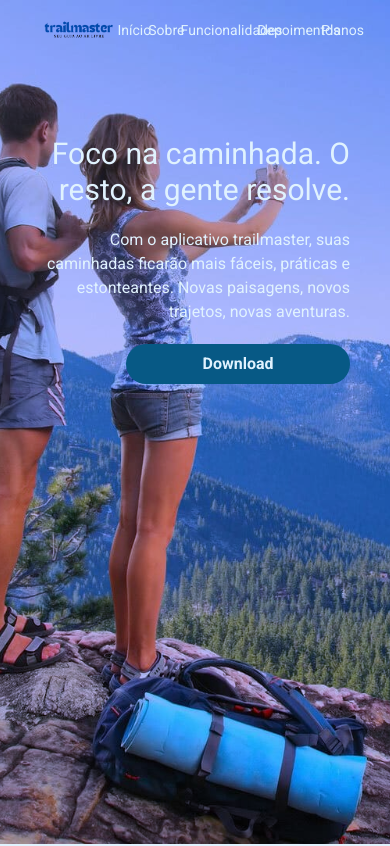
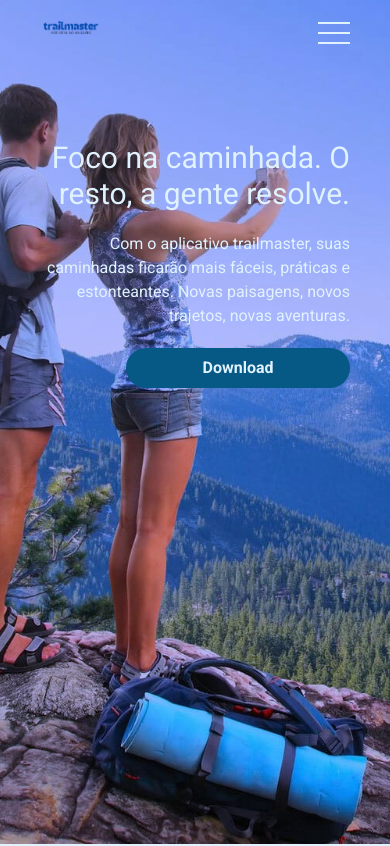
Before and after one commit to Dian-New-Dev/RLP-4, a React (Vite) app: page / in a window 390 px wide. Shown: the top 846 px of the page. Built offline with nearby package versions, Linux system fonts and the light colour scheme.

Commit message:
hamburguer implementado, faltando transicao mais atraente

```diff
--- a/src/CTA.tsx
+++ b/src/CTA.tsx
@@ -2,7 +2,7 @@ import React from 'react';
 
 const CTA: React.FC = () => {
     return (
-        <div className='font-roboto bg-sky-900 flex flex-col justify-center items-center p-16 gap-16'>
+        <div id="D" className='font-roboto bg-sky-900 flex flex-col justify-center items-center p-16 gap-16'>
             <h4 className='text-sky-200 text-2xl'>Saúde, aventura, companhia. Tudo na palma da sua mão.</h4>
             <button className="bg-sky-800 hover:bg-sky-900 font-bold py-2 px-4 rounded-full text-sky-100 font-roboto w-56">Baixar Grátis</button>
         </div>
--- a/src/Depoimentos.tsx
+++ b/src/Depoimentos.tsx
@@ -3,7 +3,7 @@ import Estrelas from "./Estrelas"
 
 const Depoimentos:React.FC = () => {
     return (
-        <div className="font-roboto bg-sky-100 flex flex-col justify-center items-center p-16 gap-16">
+        <div id="C" className="font-roboto bg-sky-100 flex flex-col justify-center items-center p-16 gap-16">
             <h2 className="font-roboto text-2xl font-bold text-sky-950">Depoimentos</h2>
             <div className="flex gap-4">
                 <div className="flex flex-col items-center flex-1 justify-between text-center gap-2">
--- a/src/Funcionalidades.tsx
+++ b/src/Funcionalidades.tsx
@@ -2,8 +2,8 @@ import React from "react";
 
 const Funcionalidades:React.FC = () => {
     return (
-        <div className="font-roboto bg-sky-100 flex flex-col justify-center items-center p-16 gap-16">
-            <h2 className="font-roboto text-2xl font-bold text-sky-950">Sobre o Trailmaster</h2>
+        <div id="B" className="font-roboto bg-sky-100 flex flex-col justify-center items-center p-16 gap-16">
+            <h2 className="font-roboto text-2xl font-bold text-sky-950">Funcionalidades</h2>
             <div className="flex gap-4">
                 <div className="text-center">
                     <h3 className="text-1xl">Planejamento de Rotas</h3>
--- /dev/null
+++ b/src/Hamburguer.tsx
@@ -0,0 +1,42 @@
+import React from 'react';
+import { useState } from 'react';
+
+
+const Hamburguer: React.FC = () => {
+
+    const [isHambVisible, setisHambVisible] = useState(false);
+
+    function abreFechaHamb() {
+        setisHambVisible(!isHambVisible);
+    }
+
+
+
+
+
+
+    return (
+        <div className='w-full relative'>
+            <div onClick={abreFechaHamb} id="hamb-lines-container" className='flex flex-col gap-2 items-end pt-0.5 cursor-pointer'>
+                <div className='bg-sky-100 w-8 h-0.5'></div>
+                <div className='bg-sky-100 w-8 h-0.5'></div>
+                <div className='bg-sky-100 w-8 h-0.5'></div>
+
+            </div>
+
+            <div id="hamb-painel" className='w-1/2 h-full absolute right-0 top-7 text-center'>
+                <div className=
+                {`transition-all flex duration-500  ease-in-out flex-col py-2 px-6 gap-2 font-roboto bg-sky-800 font-bold text-sky-100 rounded-lg ${isHambVisible ? 'opacity-100' : 'opacity-0'}`}>
+                    <a onClick={abreFechaHamb} className=' hover:bg-sky-900' href="#A">Sobre</a>
+                    <a onClick={abreFechaHamb} className=' hover:bg-sky-900' href="#B">Funcionalidades</a>
+                    <a onClick={abreFechaHamb} className=' hover:bg-sky-900' href="#C">Depoimentos</a>
+                    <a onClick={abreFechaHamb} className=' hover:bg-sky-900' href="#D">Planos</a>
+                </div>
+            </div>
+        </div>
+    )
+}
+
+
+
+export default Hamburguer;
--- a/src/Header.tsx
+++ b/src/Header.tsx
@@ -1,22 +1,49 @@
 import React from 'react';
+import { useState, useEffect } from 'react'; // 1 - importa useState
+import Hamburguer from './Hamburguer';
 
 const Header: React.FC = () => {
+
+    const viewportWidth = window.innerWidth;
+    const [showHamburguer, setShowHamburguer] = useState(false); //2 - Inicializa o Estado
+
+
+    useEffect(() => {
+        if (viewportWidth < 801)
+            setShowHamburguer(!showHamburguer);
+
+
+    }, []);
+
+
+    if (showHamburguer) { //se showhamburguer está true, mostrar retornar hamburguer
         return (
-        <div className="flex w-full">
+            <div id="A" className="flex w-full">
+                <div className="w-3/12">
+                    <img className="w-48" src="images/logo-bg.png" alt="Logo" />
+                </div>
+
+                <Hamburguer />
+            </div>
+        )
+    } else {
+        return (
+            <div id="A" className="flex w-full">
                 <div className="w-3/12">
                     <img className="w-48" src="images/logo-bg.png" alt="Logo" />
                 </div>
 
                 <nav className="w-3/4 flex justify-end items-center gap-2 lg:gap-7 text-sm lg:text-base">
-                <a className="font-roboto text-sky-100 hover:text-sky-300" href="#">Início</a>
-                <a className="font-roboto text-sky-100 hover:text-sky-300" href="#">Sobre</a>
-                <a className="font-roboto text-sky-100 hover:text-sky-300" href="#">Funcionalidades</a>
-                <a className="font-roboto text-sky-100 hover:text-sky-300" href="#">Depoimentos</a>
-                <a className="font-roboto text-sky-100 hover:text-sky-300" href="#">Planos</a>
+                    <a className="font-roboto text-sky-100 hover:text-sky-300" href="#A">Sobre</a>
+                    <a className="font-roboto text-sky-100 hover:text-sky-300" href="#B">Funcionalidades</a>
+                    <a className="font-roboto text-sky-100 hover:text-sky-300" href="#C">Depoimentos</a>
+                    <a className="font-roboto text-sky-100 hover:text-sky-300" href="#D">Planos</a>
                 </nav>
             </div>
-
         )
     }
 
+
+}
+
 export default Header;
--- a/src/Sobre.tsx
+++ b/src/Sobre.tsx
@@ -2,7 +2,7 @@ import React from "react";
 
 const Sobre: React.FC = () => {
     return (
-        <div className="w-full">
+        <div id="A" className="w-full">
             <div className="bg-sky-100 flex justify-center items-center p-28 pb-36">
                 <h2 className="font-roboto text-2xl font-bold text-sky-950">Sobre o Trailmaster</h2>
             </div>
```
Lines whose indentation alone changed are shown as unchanged.
